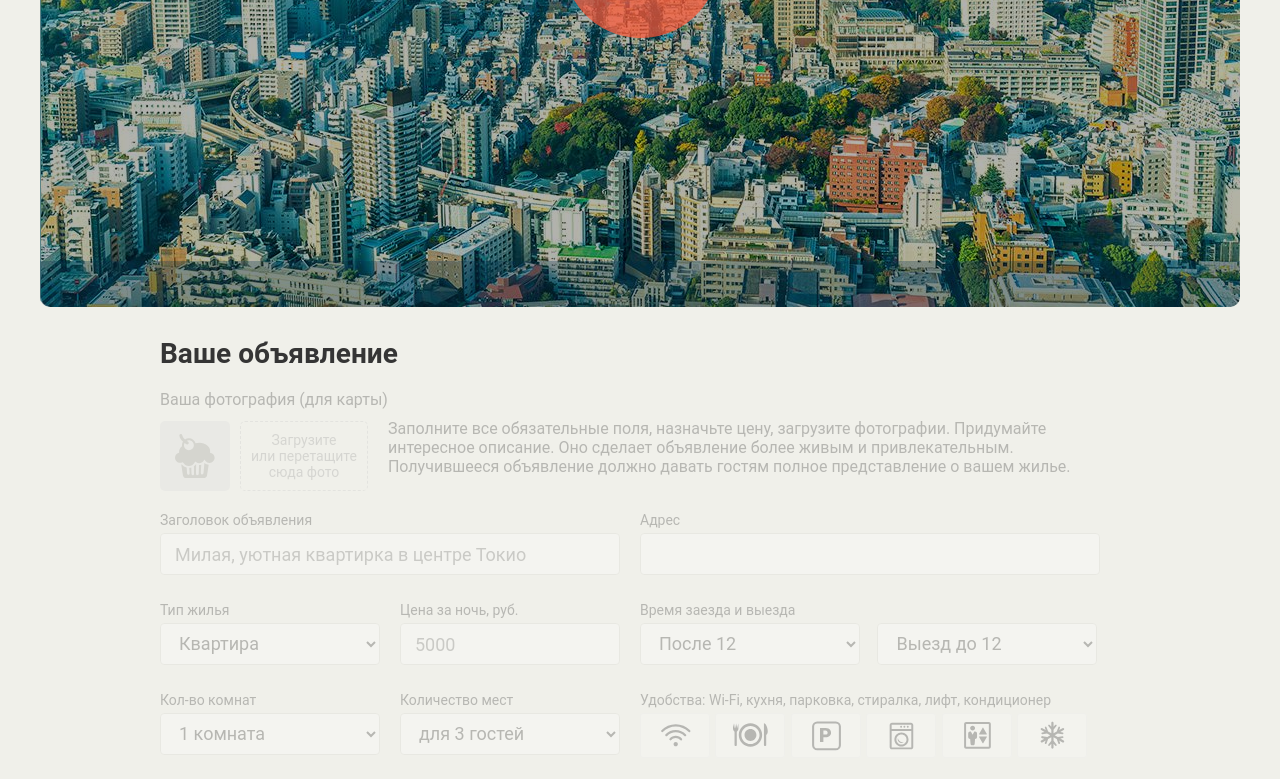
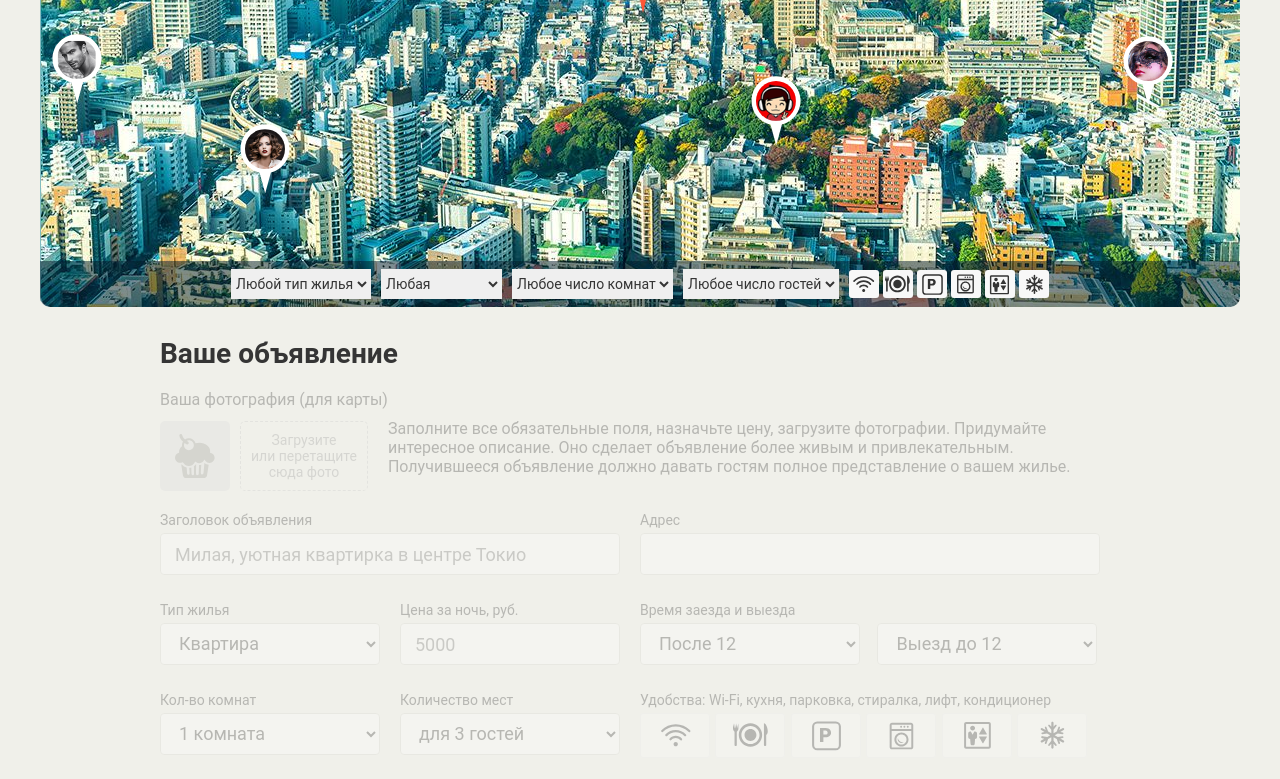
Before and after one commit to JoniCr/1184773-keksobooking-18, a website: page index.html in a window 1280 px wide. Shown: the part 443-1222 px from the top of the page. Drawn offline with Linux system fonts and the light colour scheme; files whose address does not match are found by name.

Commit message:
added  <script src="js/main.js"></script>

```diff
--- a/index.html
+++ b/index.html
@@ -247,5 +247,6 @@
       <button class="error__button" href="#">Попробовать снова</button>
     </div>
   </template>
+  <script src="js/main.js"></script>
 </body>
 </html>
```
